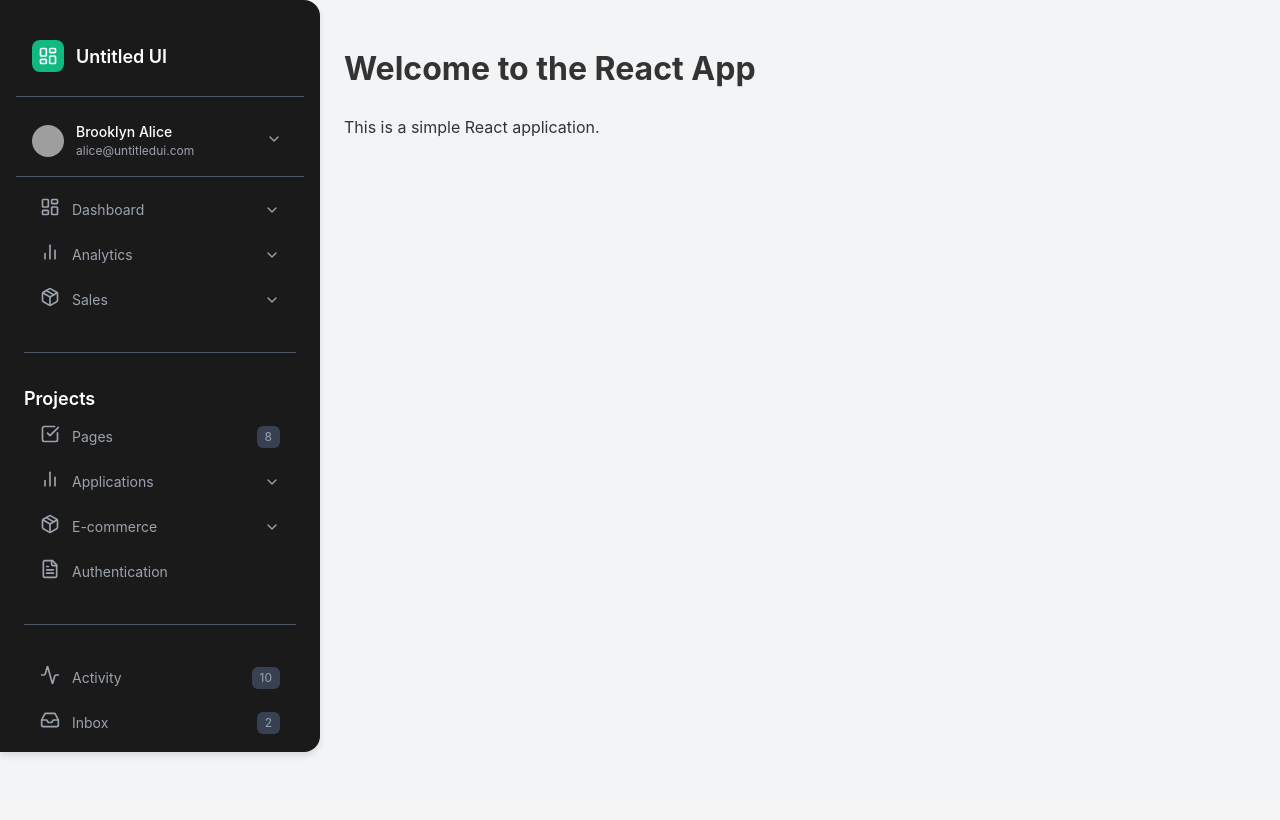
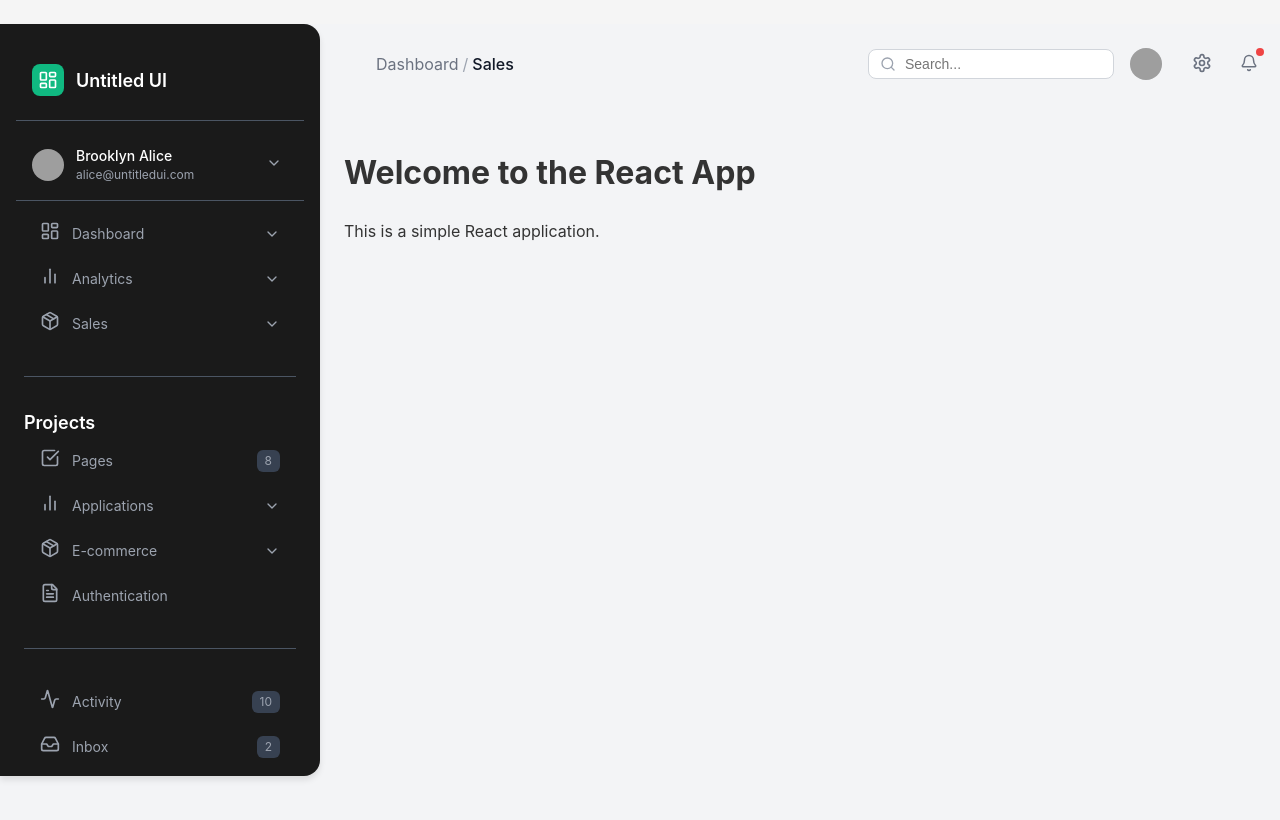
Before and after one commit to osamasabry9/Dashboard-Design, a React (Vite) app: page / in a window 1280 px wide. Shown: the top 820 px of the page. Built offline with nearby package versions, Linux system fonts and the light colour scheme; grey boxes are pictures that could not be loaded.

Commit message:
feat: update Layout component structure and styles

```diff
--- a/src/layout/Layout.css
+++ b/src/layout/Layout.css
@@ -2,6 +2,7 @@
 .layout-container {
   display: flex;
   height: 100vh;
+  margin:  1.5rem 0rem;
   background-color: #f3f4f6;
 }
 
--- a/src/layout/Layout.tsx
+++ b/src/layout/Layout.tsx
@@ -1,19 +1,18 @@
-import React, { memo }  from 'react';
-import { Menu } from 'lucide-react';
-import './Layout.css';
-import Sidebar from './Sidebar';
+import React, { memo } from "react";
+import { Menu } from "lucide-react";
+import "./Layout.css";
+import Sidebar from "./Sidebar";
+import Header from "./Header";
 
 interface LayoutProps {
   children: React.ReactNode;
 }
 
 const MenuIcon = memo(() => <Menu size={24} />);
-MenuIcon.displayName = 'MenuIcon';
+MenuIcon.displayName = "MenuIcon";
 
 const Layout: React.FC<LayoutProps> = ({ children }) => {
   const [sidebarOpen, setSidebarOpen] = React.useState(false);
-
-
 
   const handleSidebarClose = React.useCallback(() => {
     setSidebarOpen(false);
@@ -24,9 +23,16 @@ const Layout: React.FC<LayoutProps> = ({ children }) => {
       <Sidebar isOpen={sidebarOpen} onClose={handleSidebarClose} />
 
       <div className="content-wrapper">
-        <main className="main-content">
-          {children}
-        </main>
+        <Header>
+          <button
+            className="menu-button"
+            onClick={() => setSidebarOpen(true)}
+            aria-label="Open menu"
+          >
+            <Menu size={24} />
+          </button>
+        </Header>
+        <main className="main-content">{children}</main>
       </div>
     </div>
   );
```
